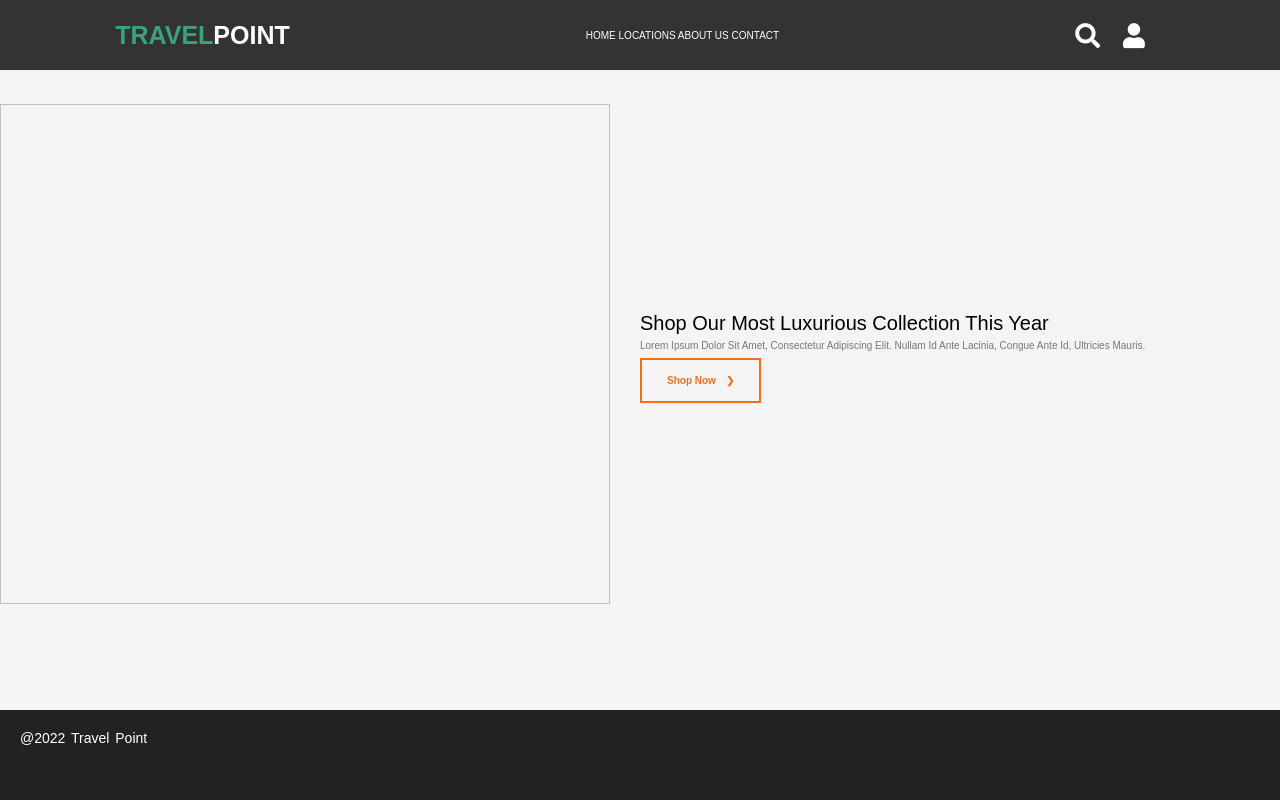
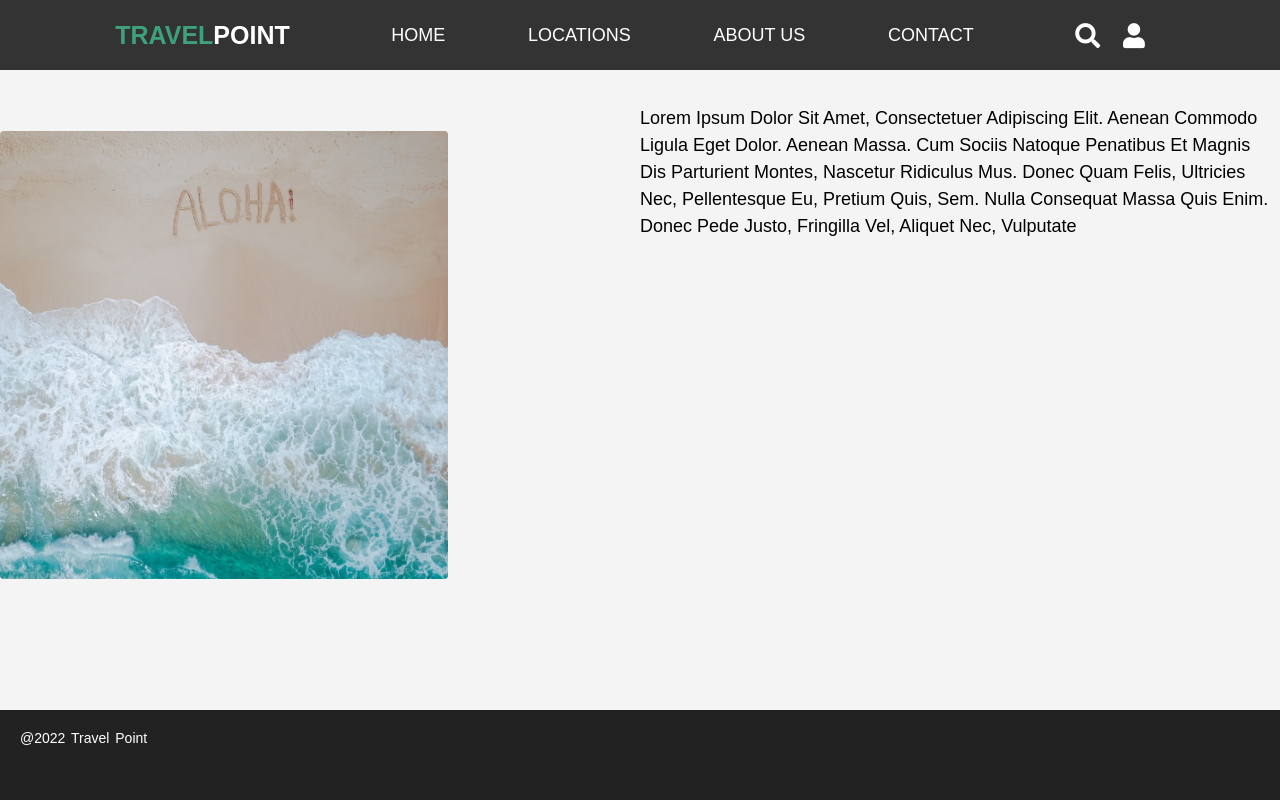
Before and after one commit to TijnKlabbers/CRUD-p4, a PHP site: page /overOns.php in a window 1280 px wide. Run offline with PHP 8.4, Linux system fonts and the light colour scheme; some web fonts are replaced.

Commit message:
Css (#23)
* nieuwe css

* nieuwe code

* nieuwe code style en about us

```diff
--- a/contact.php
+++ b/contact.php
@@ -130,6 +130,8 @@
 
   <!-- custom js file link  -->
   <script src="script.js"></script>
+  <?php include_once "includes/footer.php" ?>
+
 </body>
 
 </html>
--- a/css/style.css
+++ b/css/style.css
@@ -92,11 +92,7 @@ header .logo span {
 
 header .navbar a {
   color: #fff;
-<<<<<<< HEAD
-  font-size: 16px;
-=======
   font-size: 18px;
->>>>>>> 338a311c063d4f3eba07332117dcbb28ecfdda1e
   margin: 0 4rem;
 }
 
@@ -796,8 +844,18 @@ header .search-bar-container label:hover {
 
 .flex-section img {
   object-fit: cover;
+
+  width: 70%;
+  height: auto;
+  float: left;
+  border-radius: 4px;
+}
+
+.flex-section h1 {
+  font-size: 18px;
   width: 100%;
   height: 500px;
+
 }
 .alt-hero-banner {
   align-items: center;
@@ -806,7 +864,7 @@ header .search-bar-container label:hover {
 }
 .column-right {
   flex-basis: 50%;
-  margin: 3rem;
+
   line-height: 1.5;
 }
 .column-left {
@@ -833,12 +892,8 @@ p {
   font-weight: 600;
   transition: 0.5s ease-in-out;
 }
-.arrow {
-  margin-left: 1rem;
-  transition: 0.5s ease-in-out;
-  height: 8px;
-  color: #ef701f;
-}
+
+
 
 .cta-btn:hover > .arrow {
   transition: 0.5s ease-in-out;
--- a/includes/addReview.php
+++ b/includes/addReview.php
@@ -1,5 +1,7 @@
 <?php
+
       include_once "connect.php";
+
       if(isset($_POST['submit'])){
 
         $sql = "INSERT INTO reviews (flights_id, stars)
@@ -8,7 +10,11 @@
         $stmt = $connect->prepare($sql);
 
         $stmt->bindParam(":flights_id", $_POST['flights_id']);
+
+        $stmt->bindParam(":  ", $_POST['stars']);
+
         $stmt->bindParam(":stars", $_POST['stars']);
+
         $stmt->execute();
 
         header('Location: ../reizen.php');
--- a/includes/header.php
+++ b/includes/header.php
@@ -1,6 +1,7 @@
 <header>
   <?php include_once "includes/connect.php";?>
   <div id="menu-bar" class="fas fa-bars"></div>
+  <link rel="stylesheet" href="css/style.css" />
 
   <a href="#" class="logo"><span>TRAVEL</span><span></span>point</a>
 
--- a/overOns.php
+++ b/overOns.php
@@ -83,14 +83,16 @@
 
     <!-- contact section starts  -->
 
+
     <section class="flex-section alt-hero-banner">
+
+
    <div class="column-left">
-   <img class="overOnsimg">
+   <img class="afbeeldingOverOns" src="images/overOns.jpg">
    </div>
   <div class="column-right">
-          <h1>Shop our most luxurious collection this year</h1>
-      <p>Lorem ipsum dolor sit amet, consectetur adipiscing elit. Nullam id ante lacinia, congue ante id, ultricies mauris.</p>
-    <a href="#"><button class="cta-btn">Shop Now<span class="arrow">❯</span></button></a>
+          <h1>Lorem ipsum dolor sit amet, consectetuer adipiscing elit. Aenean commodo ligula eget dolor. Aenean massa. Cum sociis natoque penatibus et magnis dis parturient montes, nascetur ridiculus mus. Donec quam felis, ultricies nec, pellentesque eu, pretium quis, sem. Nulla consequat massa quis enim. Donec pede justo, fringilla vel, aliquet nec, vulputate</h1>
+
    </div>
 
 
```
Also changed, not shown: other parts of css/style.css (+63 -1 lines), reizen.php (+11 -0 lines).
